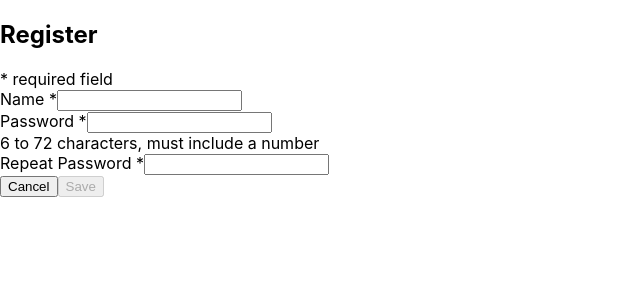
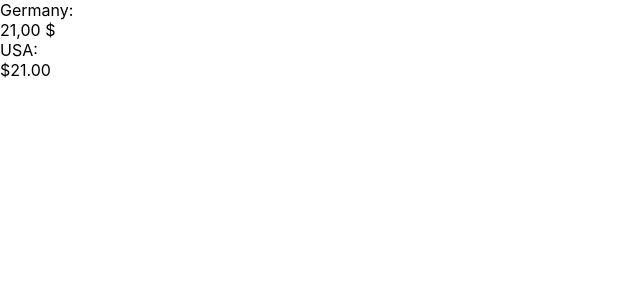
Before and after one commit to Cosmic-Noir/new-playground, a React (Create React App) app: page / in a window 1280 px wide. Shown: the top 300 px of the page, without its empty margins (0-640 px from the left). Built offline with nearby package versions, Linux system fonts and the light colour scheme.

Commit message:
Add CurrencyError.js

```diff
--- a/src/index.js
+++ b/src/index.js
@@ -2,15 +2,16 @@ import React from "react";
 import ReactDOM from "react-dom";
 import "./index.css";
 import { BrowserRouter } from "react-router-dom";
-import App from "./paltrows-power-toes/src/App";
+// import App from "./paltrows-power-toes/src/App";
 import AppLang from "./lang-context/AppLang";
 import RegistrationForm from "./registrationForm/registrationForm";
+import App from "./playingwithdanger/App";
 
 // import DemonymApp from "./demonymapp/demonymApp";
 
 ReactDOM.render(
   <BrowserRouter>
-    <RegistrationForm />
+    <App />
   </BrowserRouter>,
   document.getElementById("root")
 );
--- a/src/playingwithdanger/App.js
+++ b/src/playingwithdanger/App.js
@@ -1,8 +1,14 @@
 import React, { Component } from "react";
+import Currency from "./Currency";
 
 class App extends Component {
   render() {
-    return <div className="App">Error Boundary App</div>;
+    return (
+      <div className="App">
+        Germany: <Currency value={21} locale="de-DE" currency="USD" />
+        USA: <Currency value={21} locale="en-US" currency="USD" />
+      </div>
+    );
   }
 }
 
--- /dev/null
+++ b/src/playingwithdanger/Currency.js
@@ -0,0 +1,13 @@
+import React, { Component } from "react";
+
+class Currency extends Component {
+  render() {
+    const money = new Intl.NumberFormat(this.props.locale, {
+      style: "currency",
+      currency: this.props.currency
+    }).format(this.props.value);
+    return <div className="money">{money}</div>;
+  }
+}
+
+export default Currency;
```
Also changed, not shown: src/playingwithdanger/CurrencyError.js (added, +23 -0 lines).
